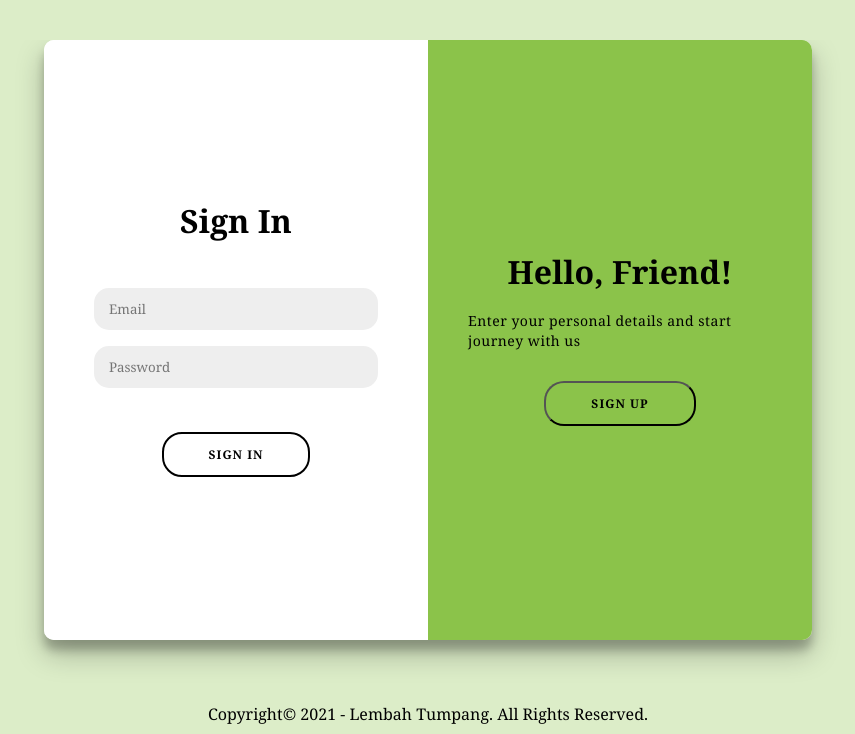
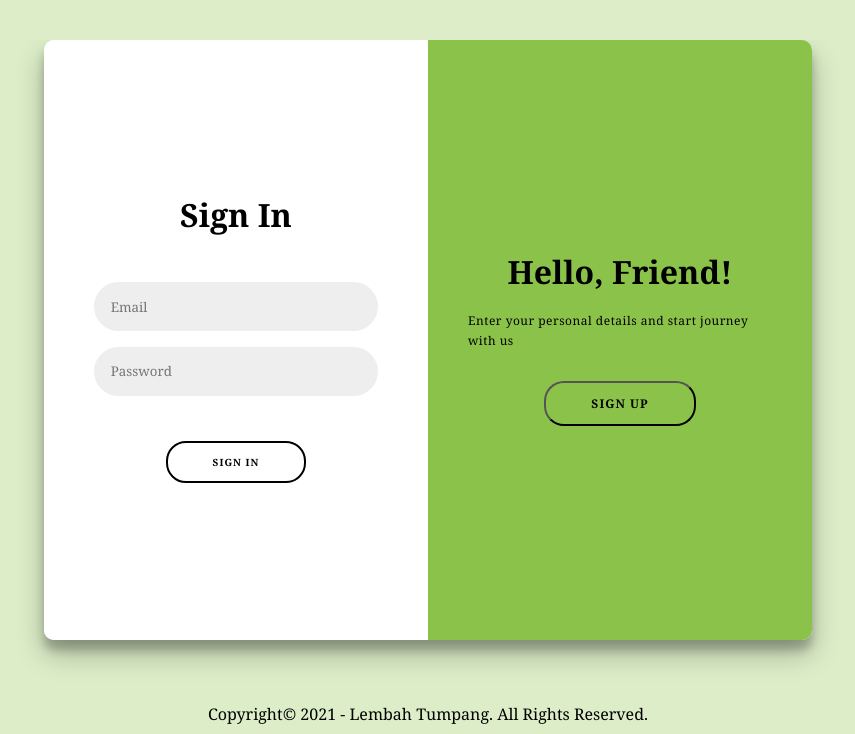
Before and after one commit to nathankusuma24/WEB_LEMBAH_TUMPANG_HCI, a PHP site: page /signup.php in a window 1280 px wide. Shown: the part 88-822 px from the top of the page, without its empty margins (212-1067 px from the left). Run offline with PHP 8.4, Linux system fonts and the light colour scheme.

Commit message:
Update signup.css

```diff
--- a/css/signup.css
+++ b/css/signup.css
@@ -249,7 +249,7 @@ h3 {
 }
 
 p {
-    font-size: 14px;
+    font-size: 12px;
     font-weight: 100;
     line-height: 20px;
     letter-spacing: 0.5px;
@@ -305,10 +305,10 @@ form {
 
 input {
     background-color: #eee;
-    padding: 12px 15px;
+    padding: 1.2vw 1.3vw;
     margin: 8px 0;
     width: 100%;
-    border-radius: 15px;
+    border-radius: 2vw;
     border: none;
     /* border: 1px solid rgb(0, 0, 0); */
 }
@@ -460,7 +460,7 @@ footer {
     background-color: transparent;
     transition: 0.5s;
     border-radius: 20px;
-    font-size: 12px;
+    font-size: 10px;
     font-weight: bold;
     padding: 12px 45px;
     letter-spacing: 1px;
```
